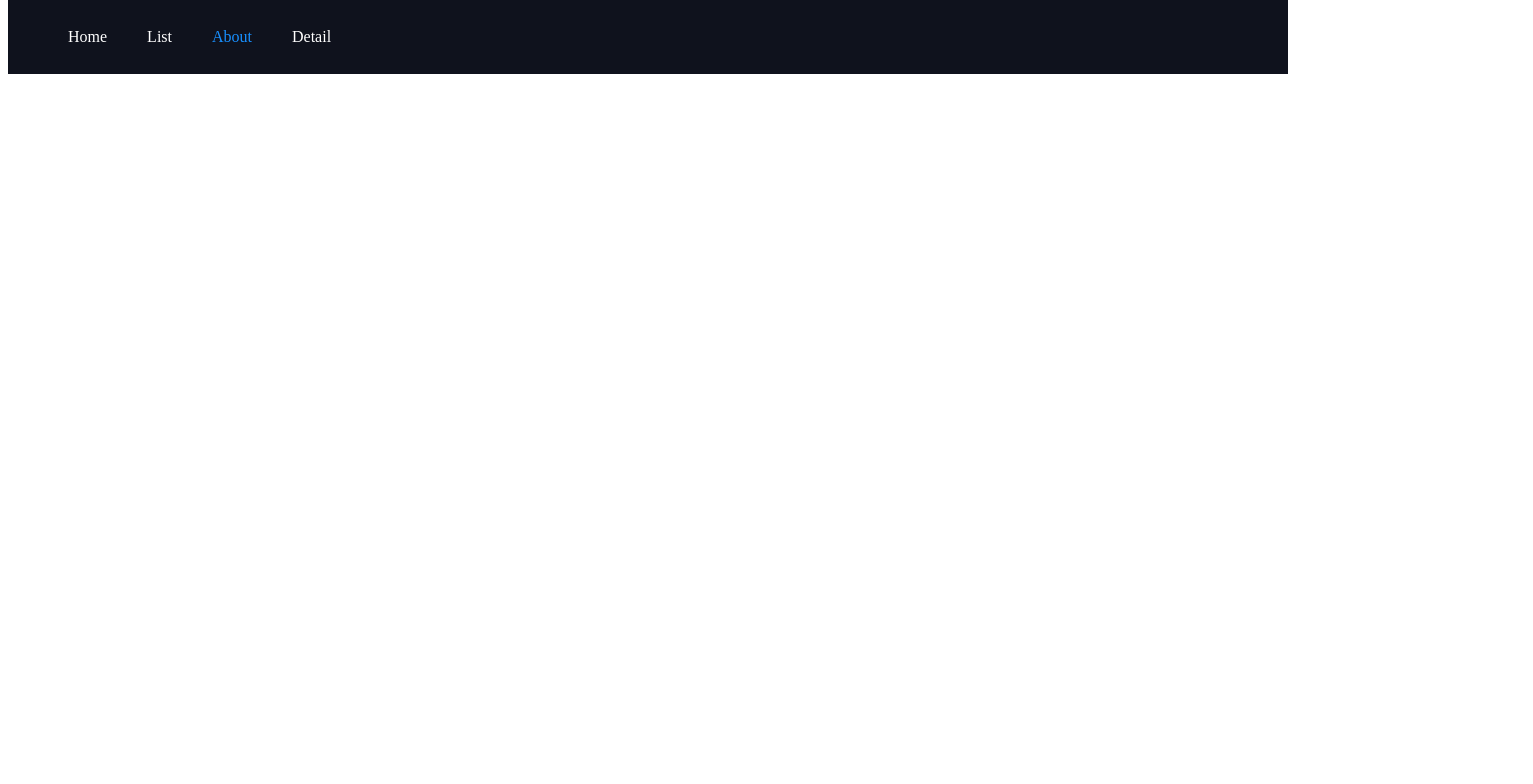
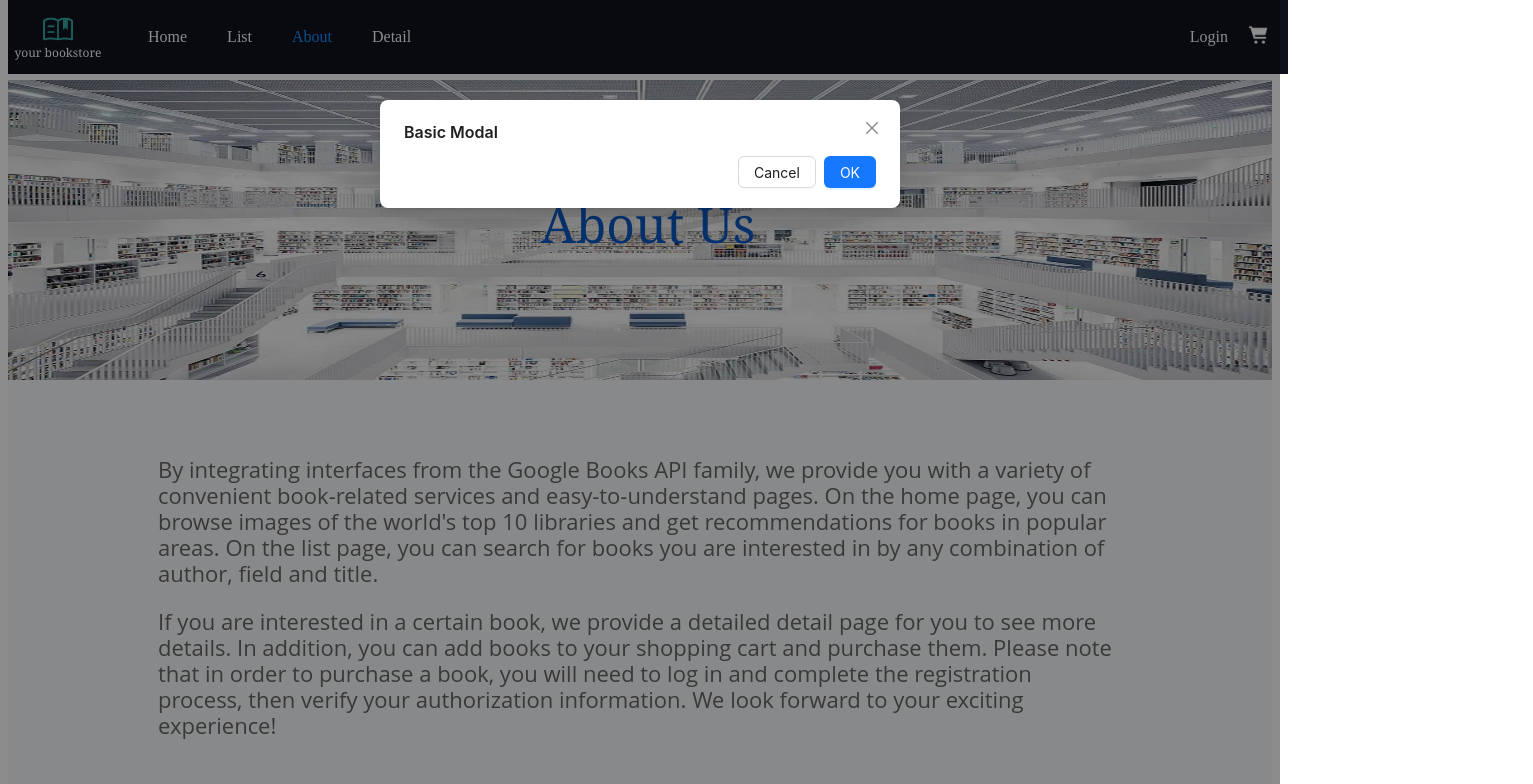
Before and after one commit to xiaoyun91/web-tech, a React (Create React App) app in the folder bookstore/: page /about in a window 1280 px wide. Shown: the top 784 px of the page, 1533 px wide, since content can reach past the window. Built offline with nearby package versions, Linux system fonts and the light colour scheme.

Commit message:
更新部分内容

```diff
--- a/bookstore/package.json
+++ b/bookstore/package.json
@@ -4,10 +4,10 @@
   "private": true,
   "dependencies": {
     "@ant-design/icons": "^5.2.6",
-    "antd": "^5.11.4",
     "@testing-library/jest-dom": "^5.17.0",
     "@testing-library/react": "^13.4.0",
     "@testing-library/user-event": "^13.5.0",
+    "antd": "^5.11.4",
     "axios": "^1.6.2",
     "postcss-px2rem": "^0.3.0",
     "react": "^18.2.0",
--- a/bookstore/src/components/Navbar/index.js
+++ b/bookstore/src/components/Navbar/index.js
@@ -1,6 +1,29 @@
 import React, { useState, useEffect } from 'react';
 import { useNavigate, useLocation } from 'react-router-dom';
 import './index.scss';
+import book_icon from '../../assets/book.png';
+import cart from '../../assets/cart.png'
+import { Modal, Button, Form, Input } from 'antd';
+
+
+
+const Login =({visible}) =>{
+  const [isModalOpen, setIsModalOpen] = useState(visible);
+  const handleOk = () => {
+    setIsModalOpen(false);
+  };
+
+  const handleCancel = () => {
+    setIsModalOpen(false);
+  };
+  return(
+  <div className='login'>
+   <Modal title="Basic Modal" open={isModalOpen} onOk={handleOk} onCancel={handleCancel}>
+
+    </Modal>
+
+  </div>)
+}
 
 const Navbar = ({ onNavigate }) => {
   const navigate = useNavigate();
@@ -30,17 +53,36 @@ const Navbar = ({ onNavigate }) => {
 
     navigate(targetPage);
   };
+    //login
+    const [isLoginModalVisible, setIsLoginModalVisible] = useState(true);
+    const showLoginModal = () => {
+     setIsLoginModalVisible(true);
+    }
+
 
   return (
+    <section>
+    <Login visible={isLoginModalVisible} />
     <div className='navbar'>
-      <ul className='nav'>
+      <div className='book_icon'>
+        <div className='icon'>
+         <img src={book_icon}/>
+         <span>your bookstore</span>
+        </div>
+       <ul className='nav'>
         {list.map((item, idx) => (
           <li key={idx} className={current === idx ? 'active' : ''} onClick={() => changeCurrent(idx)}>
             {item}
           </li>
         ))}
-      </ul>
+       </ul>
+      </div>
+      <div className='right-part'>
+       <span onClick={showLoginModal}>Login</span>
+       <span><img src={cart} /></span>
+      </div>
     </div>
+    </section>
   );
 };
 
--- a/bookstore/src/components/Navbar/index.scss
+++ b/bookstore/src/components/Navbar/index.scss
@@ -10,6 +10,7 @@
         display: flex;
         list-style: none;
         width: 100%;
+        padding-left: 20px;
         .active{
             color: #1890ff;
             }
@@ -24,5 +25,43 @@
             cursor: pointer;
             }
    }
+   .book_icon{
+    display: flex;
+    flex-direction: row;
+    align-items: center;
+    .icon{
+        display: flex;
+        flex-direction: column;
+        span{
+            color: #fff;
+            min-width: 100px;
+            display: inline-block;
+            text-align: center;
+            font-family: Georgia, 'Times New Roman', Times, serif;
+        }
+    }
+    img{
+     width: 30px;
+     height: 30px;
+     margin-left: 35px;
+    }
+   }
+   .right-part{
+    display: flex;
+    flex-direction: row;
+    align-items: center;
+    cursor: pointer;
+    span{
+        font-size: 16px;
+        color: #FFF;
+        line-height: 20px;
+    }
+    img{
+        width:20px;
+        height: 20px;
+        margin-right: 20px;
+        margin-left: 20px;
+    }
+   }
 
 }
--- a/bookstore/src/views/About/index.js
+++ b/bookstore/src/views/About/index.js
@@ -1,7 +1,29 @@
 import React from 'react'
+import image8 from '../../assets/top10/8.jpeg';
+import './index.scss'
 
 export default function About() {
   return (
-    <div>about</div>
+    <div className='about'>
+      <img src={image8} alt=''/>
+      <div className='text'> About Us</div>
+      <div className='about-text'>
+      <p>By integrating interfaces from the Google Books API family,
+      we provide you with a variety of convenient book-related services and easy-to-understand pages.
+      On the home page, you can browse images of the world's top 10 libraries and get recommendations for books in popular areas.
+      On the list page, you can search for books you are interested in by any combination of author,
+      field and title.
+      </p>
+      <p>
+      If you are interested in a certain book,
+      we provide a detailed detail page for you to see more details.
+      In addition, you can add books to your shopping cart and purchase them.
+      Please note that in order to purchase a book,
+      you will need to log in and complete the registration process,
+      then verify your authorization information.
+      We look forward to your exciting experience!</p>
+      </div>
+      <div className='right-info'> ©Copyright 2023/11-2023/12 xhuan427. All Rights Reserved</div>
+    </div>
   )
 }
--- /dev/null
+++ b/bookstore/src/views/About/index.scss
@@ -0,0 +1,53 @@
+.about{
+   background-color: #f7f9fa;
+   margin-top: 80px;
+   img{
+      width:100%;
+      height: 300px;
+   }
+   .text{
+      position: absolute;
+      text-align: center;
+      width: 100%;
+      top: 200px;
+      font-size: 36px;
+      color: #0d59c4;
+      cursor: pointer;
+      font-family: Aleo,Georgia,serif;
+   }
+   .text {
+      font-size: 36px;
+      animation: zoomInOut 2s infinite alternate;
+    }
+
+    @keyframes zoomInOut {
+      from {
+        transform: scale(1);
+      }
+      to {
+        transform: scale(1.4);
+      }
+    }
+    .about-text{
+      padding: 50px 150px;
+      font-size: 22px;
+      font-family: 'Open Sans',Helvetica,Arial,sans-serif;
+      color: #666;
+      text-align: left;
+      font-weight: 400;
+      line-height: 26px;
+    }
+    .right-info{
+      color: #fff;
+      font-size: 14px;
+      text-align: right;
+      line-height: 40px;
+      border-top: 1px solid #d8d8d8;
+      line-height:60px;
+      text-align: right;
+      padding-right: 20px;
+      background-color: #0f121d;
+      opacity: 0.9;
+      font-family: 'Open Sans',Helvetica,Arial,sans-serif;
+    }
+}
--- a/bookstore/src/views/List/index.js
+++ b/bookstore/src/views/List/index.js
@@ -8,6 +8,7 @@ import { Pagination } from 'antd';
 import { Button } from 'antd';
 import { SearchOutlined } from '@ant-design/icons';
 import { useNavigate } from 'react-router-dom';
+
 
 //BookList
 const BookList = ({ list }) => {
@@ -52,7 +53,7 @@ const BookList = ({ list }) => {
               </div>
             )}
         <span onClick={handleToggle} className='btn_show'>{isExpanded ? 'Collapse ↑' : 'Expand ↓'}</span>
-        <div className='detail'>View Details</div>
+        <div className='detail' onClick={() => viewDetailFun(item.id)}>View Details</div>
       </div>
     </div>
     ))}
@@ -84,7 +85,7 @@ const List = ({}) => {
   const handleSearch = () => {
     let searchTerm = ''
   if (authorTerm) {
-    searchTerm += `inauthor:${encodeURIComponent(authorTerm)}`;
+    searchTerm += `inauthor:${encodeURIComponent(authorTerm)}`
   }
 
   if (titleTerm) {
@@ -102,13 +103,14 @@ const List = ({}) => {
   }
   //需要apikey做分页
   // searchTerm += `&start=${encodeURIComponent((currentPage - 1) * itemsPerPage)}&maxResults=${encodeURIComponent(itemsPerPage)}`
-    if(searchTerm){
+
+  if(searchTerm){
     //interface
     const fetchData = async () => {
       try {
         const res = await get('/volumes', { q: searchTerm});
         if(res.data){
-        setFilteredBooks(res.data.items)
+        setFilteredBooks(res.data.items || [])
         setTotalItems(res.data.totalItems)
       }
       } catch (error) {
@@ -125,10 +127,10 @@ const List = ({}) => {
   useEffect(() => {
     handleSearch();
   }, []);
-
   const handlePageChange = (page) => {
     setCurrentPage(page);
   }
+
   return (
     <div className='all-list'>
       <div className='input-part'>
@@ -139,7 +141,11 @@ const List = ({}) => {
            type="text"
            placeholder="Input Author"
            value={authorTerm}
-           onChange={(e) => setAuthorTerm(e.target.value)}
+           maxLength={50}
+           onChange={(e) => {
+            let inputText = e.target.value.replace(/\s/g, '').toLowerCase()
+            setAuthorTerm(inputText)
+          }}
           />
           </div>
           <div className='filed_name'>
@@ -148,7 +154,8 @@ const List = ({}) => {
            type="text"
            placeholder="Input Filed"
            value={fieldTerm}
-           onChange={(e) => setFieldTerm(e.target.value)}
+           maxLength={50}
+           onChange={(e) => setFieldTerm(e.target.value.replace(/\s/g, '').toLowerCase())}
           />
           </div>
           <div className='title_name'>
@@ -157,7 +164,8 @@ const List = ({}) => {
            type="text"
            placeholder="Input Title"
            value={titleTerm}
-           onChange={(e) => setTitleTerm(e.target.value)}
+           maxLength={50}
+           onChange={(e) => setTitleTerm(e.target.value.replace(/\s/g, '').toLowerCase())}
           />
           </div>
           <Button type="primary" icon={<SearchOutlined/>} onClick={handleSearch}>
@@ -165,7 +173,7 @@ const List = ({}) => {
           </Button>
           </section>
       </div>
-      { filteredBooks||filteredBooks.length>0?(
+      { filteredBooks&&filteredBooks.length>0?(
         <section>
         <BookList list={filteredBooks} />
         <Pagination
```
Also changed, not shown: bookstore/src/assets/book.png (added), bookstore/src/assets/cart.png (added).
